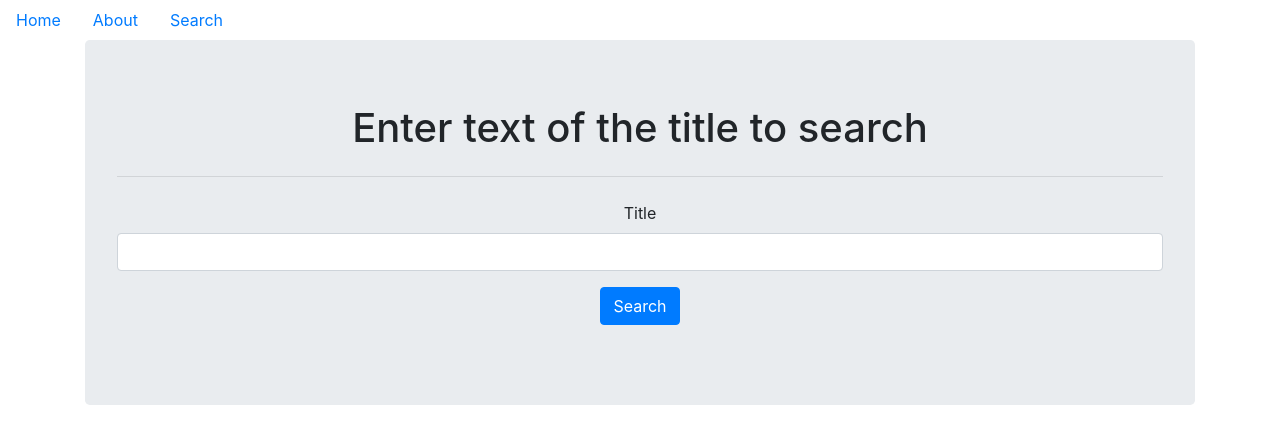
After one commit to Safikh/Book-Recommender, a Flask app: page /search in a window 1280 px wide. The commit adds this page. Shown: the top 444 px of the page. Run offline with Flask 2, Linux system fonts and the light colour scheme; parts of the project's set-up code (start-up, migrations or seed data) failed here and were passed over; some libraries are stand-ins or nearby versions.

Commit message:
Search functionality added. Model imported.

```diff
--- a/project/__init__.py
+++ b/project/__init__.py
@@ -2,4 +2,6 @@ from flask import Flask
 from project.core.views import core
 
 app = Flask(__name__)
+app.config['SECRET_KEY'] = 'mysecret'
+
 app.register_blueprint(core)
--- /dev/null
+++ b/project/core/forms.py
@@ -0,0 +1,7 @@
+from flask_wtf import FlaskForm
+from wtforms import StringField, SubmitField
+
+
+class SearchForm(FlaskForm):
+    text = StringField('Title')
+    submit = SubmitField('Search')
--- a/project/core/views.py
+++ b/project/core/views.py
@@ -1,5 +1,13 @@
-from flask import render_template, Blueprint
+from flask import render_template, Blueprint, redirect, url_for
+from project.core.forms import SearchForm
+import pandas as pd
+import os
 
+curr_dir = os.path.abspath(os.path.dirname(__file__))
+df_path = os.path.join(curr_dir, 'data/processed_books.csv')
+df = pd.read_csv(df_path)
+#print(df.head)
+M = df['book_id_new'].nunique()
 
 core = Blueprint('core', __name__)
 
@@ -11,3 +19,15 @@ def index():
 @core.route('/info')
 def info():
     return render_template('info.html')
+
+
+@core.route('/search', methods=['GET', 'POST'])
+def search():
+
+    form = SearchForm()
+
+    if form.validate_on_submit():
+        results = df[df['title'].str.contains(form.text.data, case=False)]
+        return render_template('search.html', form=form, results=results)
+
+    return render_template('search.html', form=form, results=None)
--- a/project/templates/base.html
+++ b/project/templates/base.html
@@ -15,7 +15,7 @@
     <ul class="nav">
         <li class="nav-link"><a href="{{url_for('core.index')}}">Home</a></li>
         <li class="nav-link"><a href="{{url_for('core.info')}}">About</a></li>
-
+        <li class="nav-link"><a href="{{url_for('core.search')}}">Search</a></li>
 
     </ul>
 
--- /dev/null
+++ b/project/templates/search.html
@@ -0,0 +1,33 @@
+{% extends "base.html" %}
+{% block content %}
+    <div class="jumbotron" align="center">
+        <h1>Enter text of the title to search</h1>
+        <hr class="my-4">
+        <form method="POST" action="" enctype="multipart/form-data">
+            {{form.hidden_tag()}}
+            <div class="form-group">
+                {{form.text.label()}}
+                {{form.text(class="form-control")}}
+            </div>
+            <div class="form-group">
+                {{form.submit(class="btn btn-primary")}}
+            </div>
+          </form>
+    </div>
+    {% if results is not none %}
+    <div class="jumbotron">
+        <h1>Here are the search results:</h1>
+        <hr class="my-4">
+
+        {% for title in results['title'].values[:20] %}
+          <p>{{title}}</p>
+        {% endfor %}
+
+        {% if results|length > 20 %}
+        <hr class="my-4">
+        <p>There are more than 20 results for the given text. Please provide more elaborate text to search</p>
+        {% endif %}
+
+    </div>
+    {% endif %}
+{% endblock %}
```
Also changed, not shown: project/core/__init__.py (+27 -0 lines).
